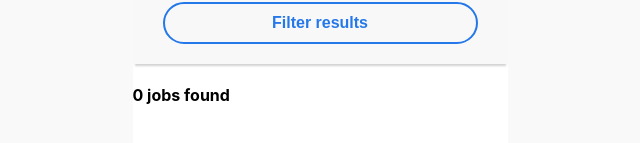
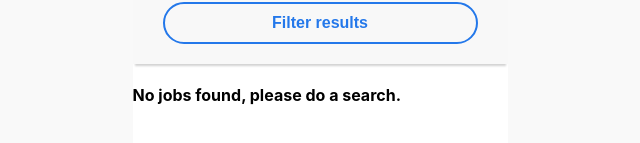
Before and after one commit to andrewleong/job-list-app, a React (Create React App) app: page / in a window 1280 px wide. Shown: the part 225-368 px from the top of the page, without its empty margins (320-960 px from the left). Built offline with nearby package versions, Linux system fonts and the light colour scheme.

Commit message:
If total jobs is not zero, show number of total jobs

```diff
--- a/src/components/JobList/JobList.jsx
+++ b/src/components/JobList/JobList.jsx
@@ -8,7 +8,7 @@ const JobList = ({ jobs, totalJobs }) => {
     });
     return (
         <div>
-            <h4>{totalJobs} jobs found</h4>
+            <h4>{totalJobs ? `${totalJobs} jobs found`: `No jobs found, please do a search.`}</h4>
             {getJobItem(jobs)}
         </div>
     );
```
